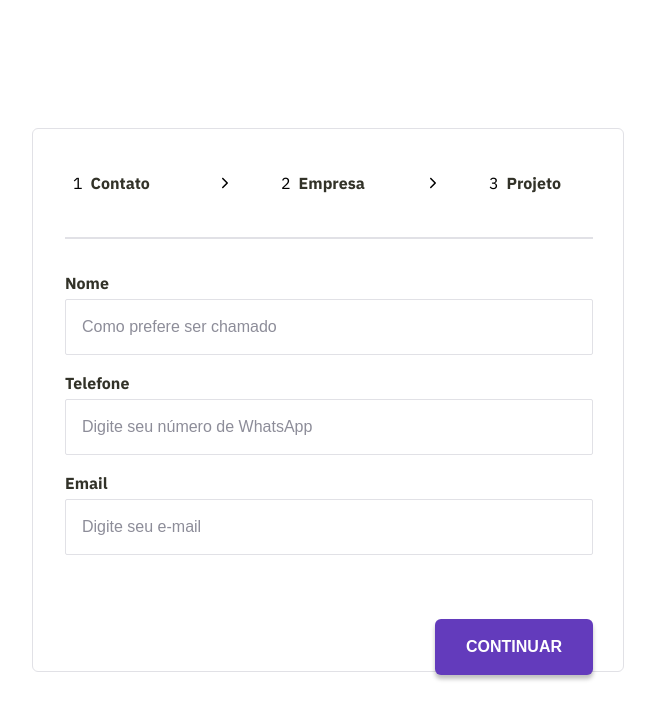
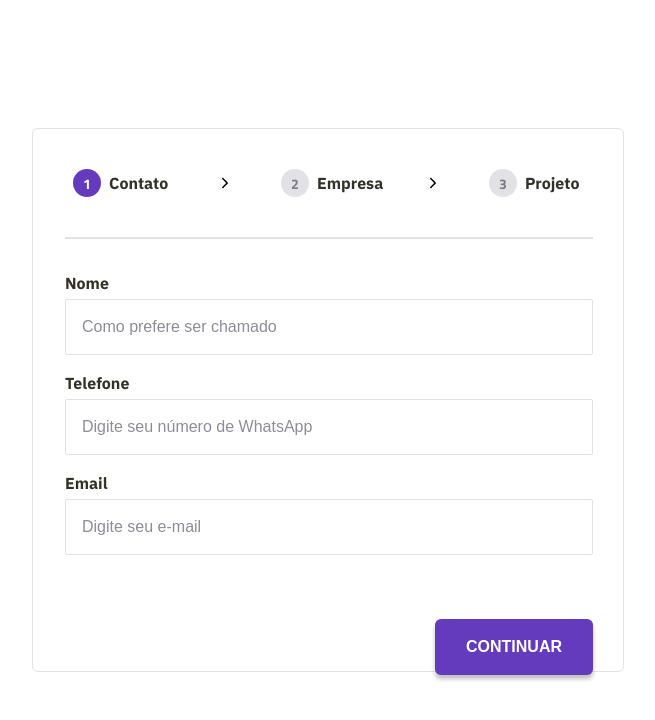
Before and after one commit to andallves/challenge_MultStepForm, a React (Vite) app: page / in a window 1280 px wide. Shown: the top 720 px of the page, without its empty margins (312-967 px from the left). Built offline with nearby package versions, Linux system fonts and the light colour scheme.

Commit message:
editing component to fix bug of the layout

```diff
--- a/src/Components/Select/index.tsx
+++ b/src/Components/Select/index.tsx
@@ -1,13 +1,15 @@
 import * as Styled from './styles';
 
 interface Select {
-  status: string;
+  status: () => string | undefined;
   stepText: string;
 }
 export const Select = ({ status, stepText }: Select) => {
   return (
-    <Styled.Container className={status} >
-      <p>{stepText}</p>
+    <Styled.Container>
+      <div className={status()}>
+        <p>{stepText}</p>
+      </div>
     </Styled.Container>
   );
 };
```
